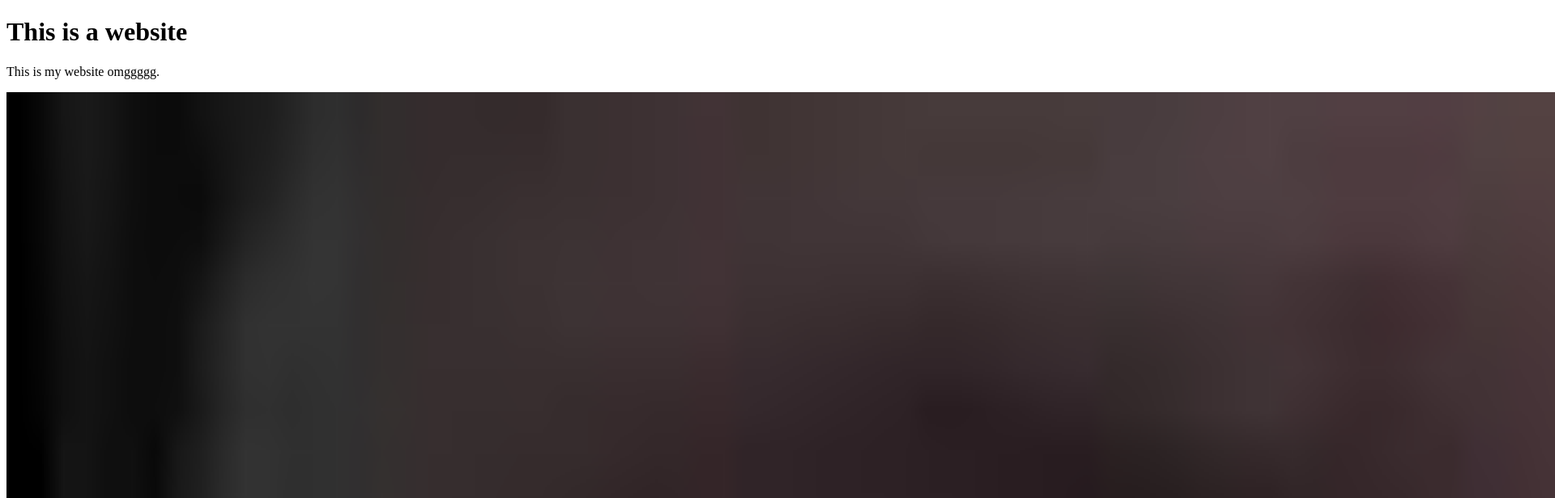
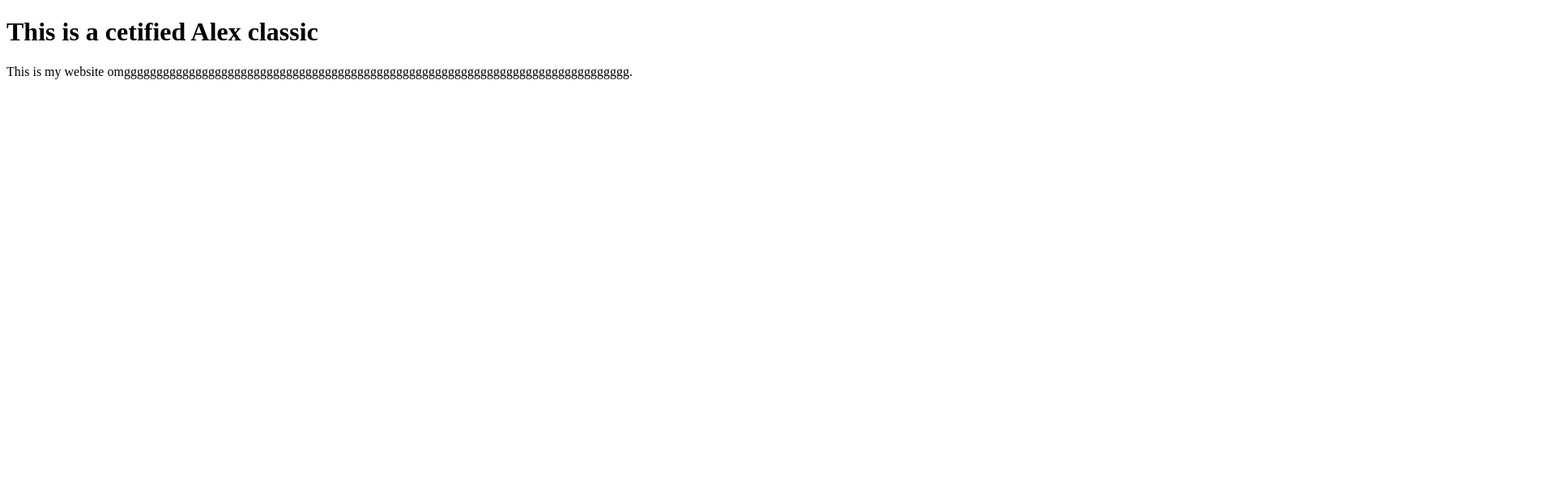
Before and after one commit to ADAA-AudioActive/ADAA-Alexd, a plain HTML site: page index.html in a window 1280 px wide. Shown: the top 616 px of the page at 81% size, 1920 px wide, since content can reach past the window. Drawn offline with Linux system fonts and the light colour scheme.

Commit message:
Update index.html

```diff
--- a/index.html
+++ b/index.html
@@ -1,13 +1,13 @@
 <!DOCTYPE html>
 <html>
 <head>
-  <title>Alex's Website!!!!!!!!!!!!!!!!!!!!!!!1</title>
+  <title>Alex's Website!!!!!!!!!!!!!!!!!!!!!!!1 you cant touch this</title>
 </head>
 <body>
 
-<h1>This is a website</h1>
-<p>This is my website omggggg.</p>
+<h1>This is a cetified Alex classic</h1>
+<p>This is my website omgggggggggggggggggggggggggggggggggggggggggggggggggggggggggggggggggggggggggggggg.</p>
 
 </body>
 </html>
-<img src="images.jpeg" alt="Edp445" width="5000" height="6000">
+<img src="images.jpeg" alt="Edp445"
```
